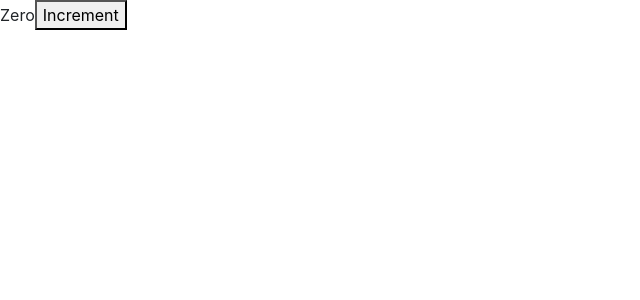
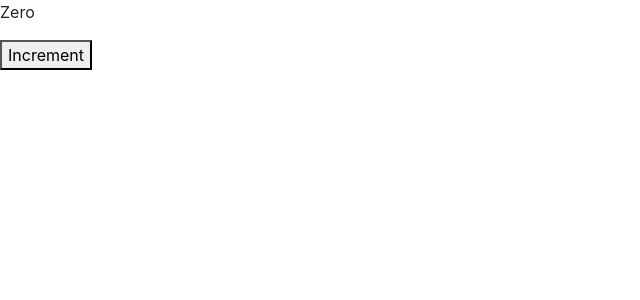
Before and after one commit to Ida55/counter-app, a React (Create React App) app: page / in a window 1280 px wide. Shown: the top 300 px of the page, without its empty margins (0-640 px from the left). Built offline with nearby package versions, Linux system fonts and the light colour scheme.

Commit message:
Add JSX exression to function

```diff
--- a/src/components/counter.jsx
+++ b/src/components/counter.jsx
@@ -15,7 +15,7 @@ class Counter extends Component {
 
     formatCount() {
         const {count} = this.state // Object destructuring : picking the 'count' property of the state object & storing it into a constant and setting it to the current state object (-> this.state)
-        return count === 0 ? 'Zero' : count;
+        return count === 0 ? <p>Zero</p> : count;
     }
 
 }
```
